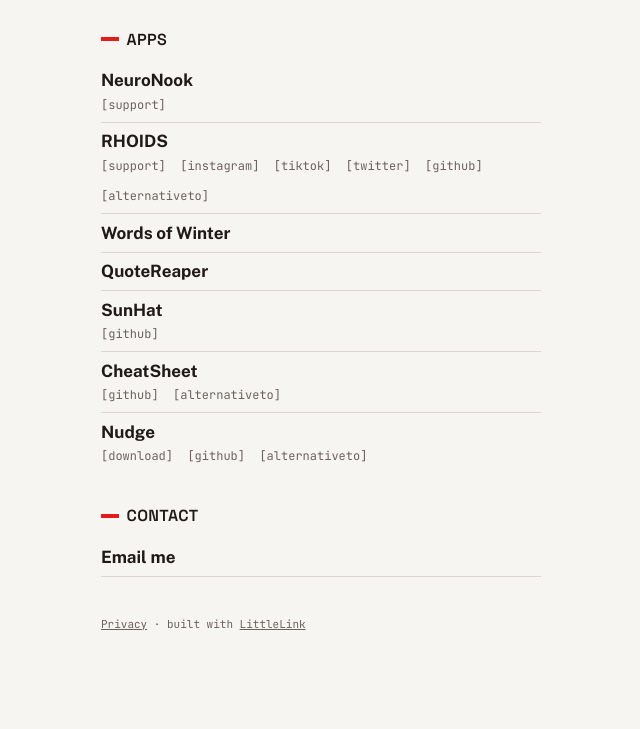
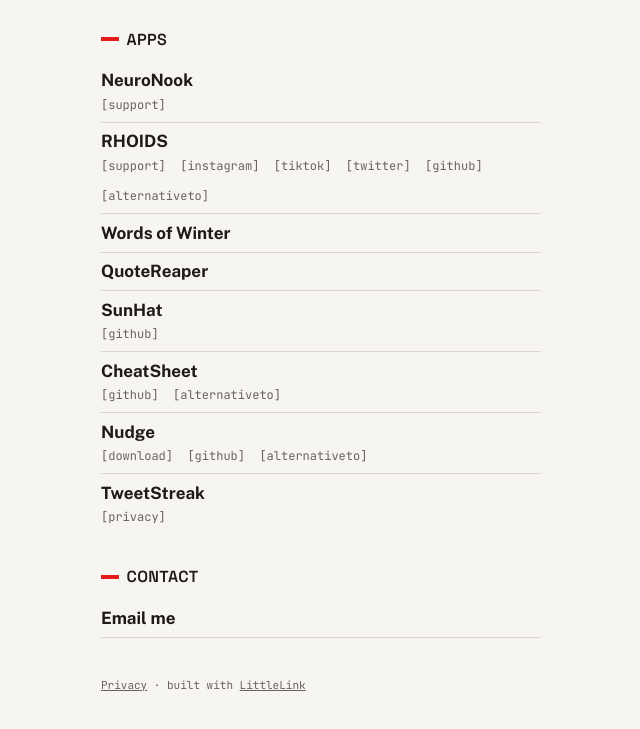
Before and after one commit to weskcode/littlelink, a plain HTML site: page index.html in a window 1280 px wide. Shown: the part 469-1198 px from the top of the page, without its empty margins (319-959 px from the left). Before the commit the page ends 1164 px from the top, so only its background shows below. Drawn offline with nearby package versions, Linux system fonts and the light colour scheme.

Commit message:
Add TweetStreak to Apps

```diff
--- a/index.html
+++ b/index.html
@@ -102,6 +102,13 @@
             <a href="https://alternativeto.net/software/nudge-reminders/about/" target="_blank" rel="noopener">[alternativeto]</a>
           </p>
         </div>
+
+        <div class="app">
+          <a class="row" href="https://tweetstreak.apphq.online/" target="_blank" rel="noopener">TweetStreak</a>
+          <p class="app__socials">
+            <a href="https://github.com/weskcode/tweetstreak-privacy" target="_blank" rel="noopener">[privacy]</a>
+          </p>
+        </div>
       </div>
 
       <div class="group" style="--i:2">
```
